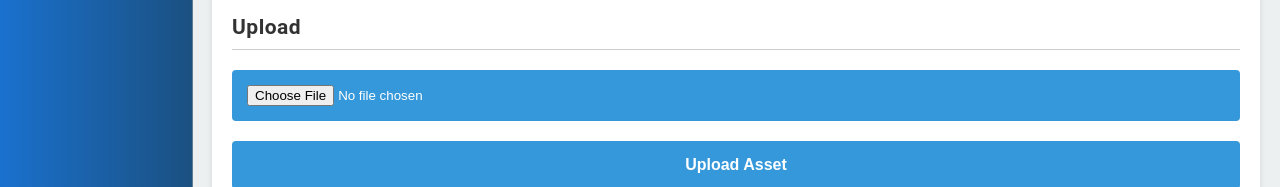
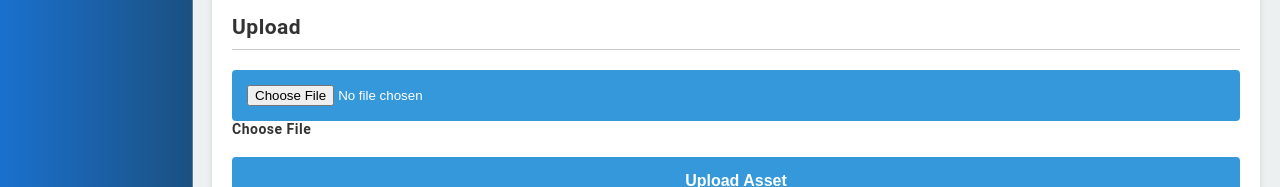
Before and after one commit to 123trung123/Digital-Signage, a React (Create React App) app in the folder Desktop/Dashboard/my-app/: page /Assets in a window 1280 px wide. Shown: the part 225-412 px from the top of the page. Built offline with nearby package versions, Linux system fonts and the light colour scheme; no server answers; the database is empty.

Commit message:
Add files via upload

```diff
--- a/Desktop/Dashboard/my-app/src/pages/Assets/Upload.js
+++ b/Desktop/Dashboard/my-app/src/pages/Assets/Upload.js
@@ -103,14 +103,11 @@ const fileIdWithUUID = `${fileName}`;
 
       <div className="upload-container">
         <h2>Upload</h2>
-        <div className="upload-field">
-          <input type="file" onChange={handleFileChange} />
-          {previewUrl && <img src={previewUrl} alt="Uploaded" />}
-        </div>
-        {/* <div className="activation-toggle">
-          <label htmlFor="activationToggle">Active:</label>
-          <input type="checkbox" id="activationToggle" checked={isActive} onChange={toggleActivation} />
-        </div> */}
+        <div class="upload-field">
+        <input type="file" id="file-upload" onchange="handleFileChange(event)" />
+        <label for="file-upload">Choose File</label>
+        <div id="preview-container"></div>
+    </div>
         <button className="upload-button" onClick={handleFileUpload} disabled={isUploading}>
           {isUploading ? 'Uploading...' : 'Upload Asset'}
         </button>
```
